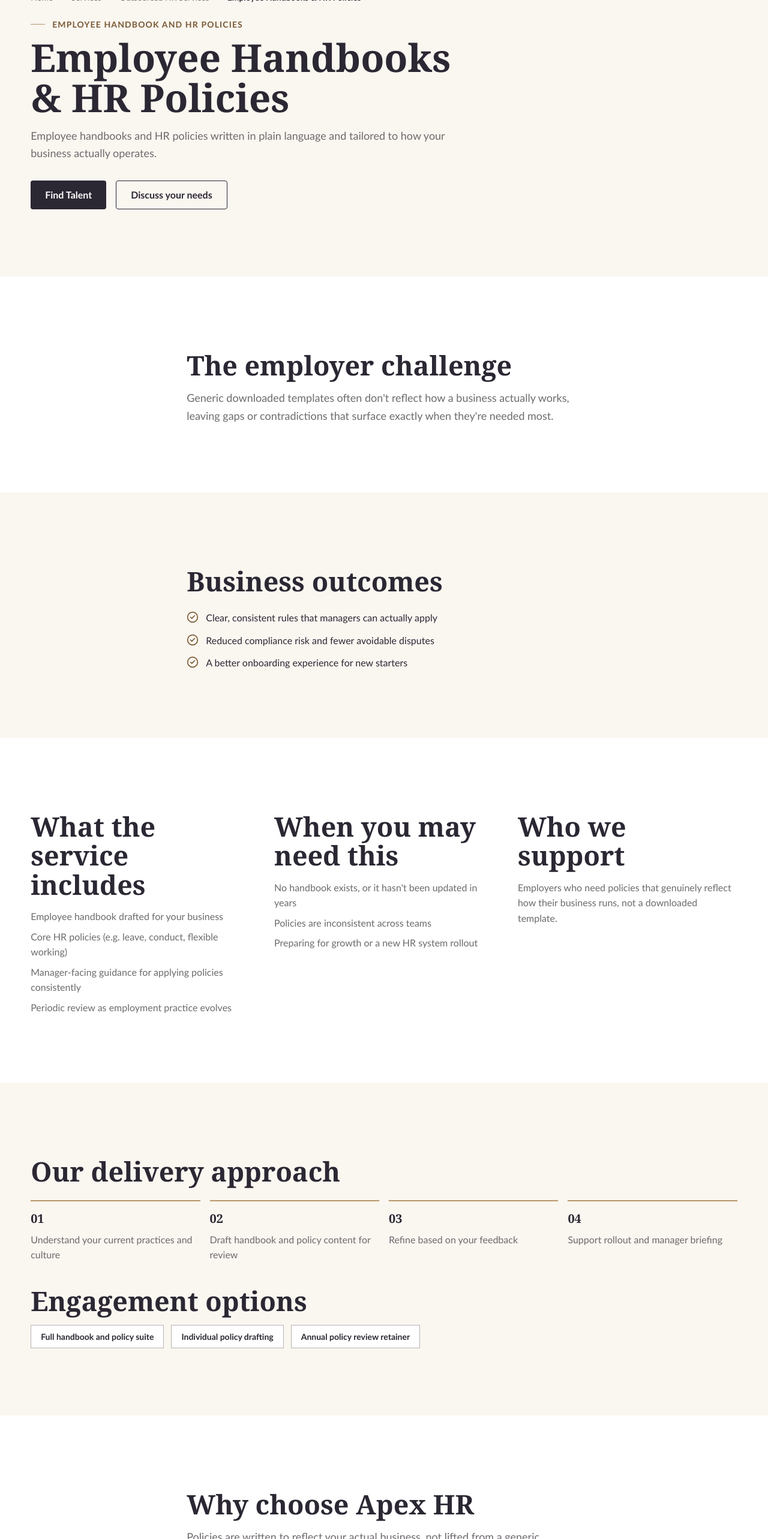
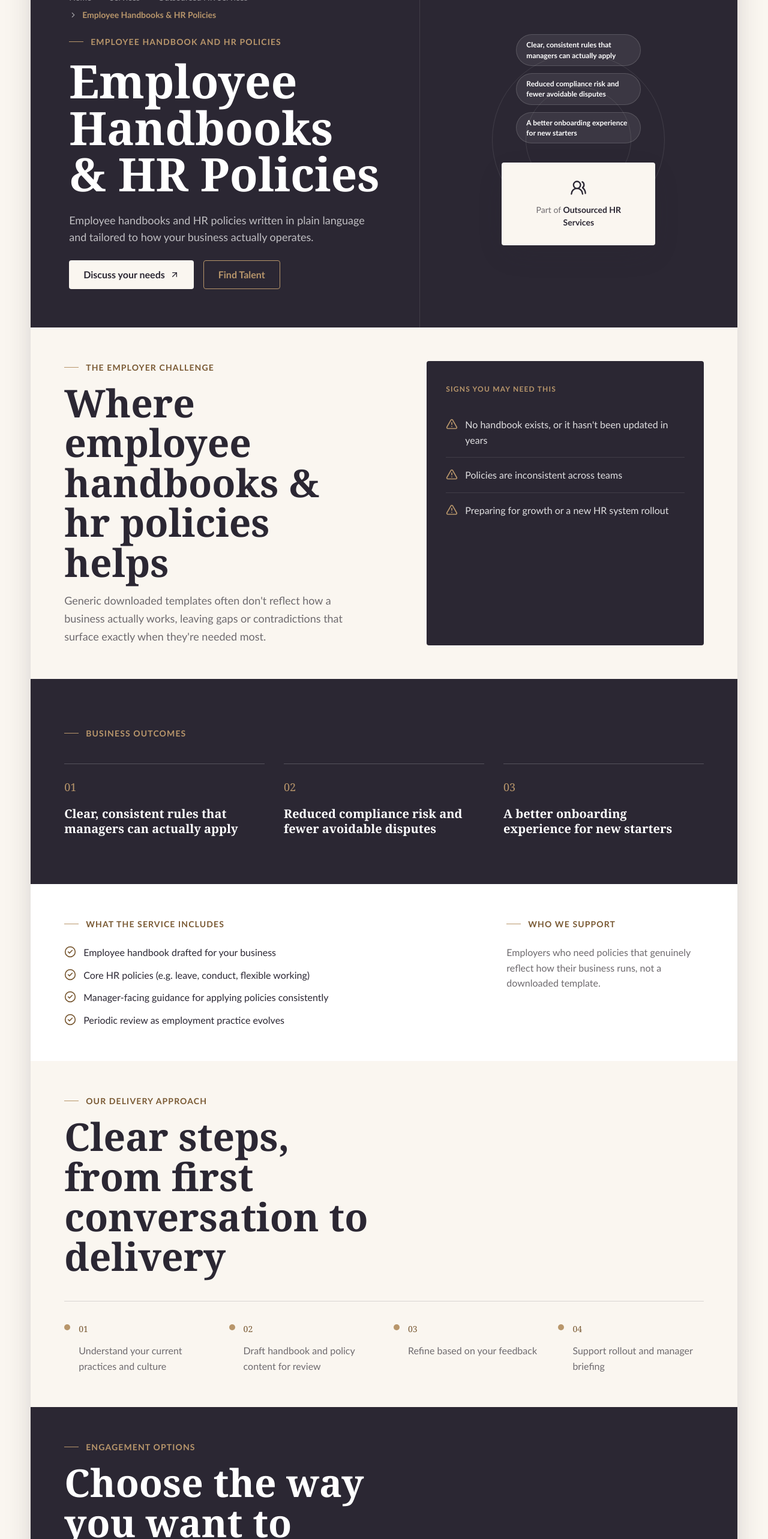
Before and after one commit to EmmanuelNwodo/Apex-hr, a Next.js app: page /services/employee-handbooks-and-hr-policies/ in a window 1280 px wide. Shown: the part 220-2786 px from the top of the page at 60% size. Built offline with nearby package versions, Linux system fonts and the light colour scheme.

Commit message:
complete individaul sub-service page

```diff
--- a/src/components/templates/service-page-template.tsx
+++ b/src/components/templates/service-page-template.tsx
@@ -1,16 +1,16 @@
 import Link from "next/link";
-import { CheckCircle2 } from "lucide-react";
-import { Section } from "@/components/layout/section";
+import { ArrowUpRight, CheckCircle2, TriangleAlert } from "lucide-react";
+import { Container } from "@/components/layout/container";
 import { Breadcrumbs } from "@/components/layout/breadcrumbs";
 import { SectionKicker } from "@/components/ui/section-kicker";
-import { SectionHeading } from "@/components/ui/section-heading";
 import { LinkButton } from "@/components/ui/link-button";
 import { FaqAccordion } from "@/components/content/faq-accordion";
 import { EmptyEditorialState } from "@/components/content/empty-editorial-state";
+import { serviceCategoryIcons } from "@/lib/service-category-icons";
 import { routes } from "@/config/routes";
 import type { RouteRecord } from "@/types/route";
 import type { ServiceContent } from "@/content/services-data";
-import { getService } from "@/config/services";
+import { getService, getServiceCategory } from "@/config/services";
 import { getSector } from "@/config/sectors";
 
 interface ServicePageTemplateProps {
@@ -20,13 +20,28 @@ interface ServicePageTemplateProps {
 }
 
 /**
- * Reusable template implementing the 17-section individual service page
- * structure from this phase's brief (and CLAUDE.md section 12). Sections
- * 13-15 (case study / expert / insight) render an honest empty state when
- * no genuine, approved content exists yet, rather than being omitted or
- * fabricated.
+ * Individual (sub-)service page template, per the approved reference
+ * layout, generalised across all 48 services using only fields already
+ * authored in services-data.ts — no per-service bespoke copy was
+ * invented to match the reference exactly. Notably:
+ * - the reference's three-item "trust strip" and its interactive
+ *   deal-lifecycle "scope explorer" were both written for one specific
+ *   service (M&A due diligence) with data no other service has (distinct
+ *   phase titles/copy/deliverables per phase) — reproducing them for all
+ *   48 pages would mean fabricating that structure 47 more times, so
+ *   neither was built;
+ * - the "risks we help uncover" aside reuses the existing `whenNeeded`
+ *   list (already phrased as trigger/signal statements) under an
+ *   honest, generic heading instead;
+ * - "Our delivery approach" keeps deliveryApproach as a static numbered
+ *   timeline rather than an interactive picker, since each step is one
+ *   sentence, not a title/description pair.
+ * Sections 13-15 (case study / expert / insight) still render an honest
+ * empty state when no genuine, approved content exists yet.
  */
 export function ServicePageTemplate({ title, breadcrumbTrail, service }: ServicePageTemplateProps) {
+  const parentCategory = getServiceCategory(service.categorySlug);
+  const CategoryIcon = parentCategory ? serviceCategoryIcons[parentCategory.slug] : undefined;
   const relatedServices = service.relatedServiceSlugs
     .map((slug) => getService(slug))
     .filter((entry): entry is NonNullable<typeof entry> => Boolean(entry));
@@ -35,138 +50,190 @@ export function ServicePageTemplate({ title, breadcrumbTrail, service }: Service
     .filter((entry): entry is NonNullable<typeof entry> => Boolean(entry));
 
   return (
-    <>
-      {/* 1. Breadcrumbs + 2. hero */}
-      <Section tone="page">
-        <Breadcrumbs trail={breadcrumbTrail} />
-        <div className="mt-6 max-w-[var(--container-reading)]">
-          <SectionKicker>{service.primaryKeyword}</SectionKicker>
-          <h1 className="mt-3 font-display text-h1 font-bold text-navy">{title}</h1>
-          <p className="mt-4 text-lead text-text-secondary">{service.heroSummary}</p>
-          <div className="mt-8 flex flex-wrap gap-4">
-            <LinkButton href={routes.findTalent.path} variant="primary" surface="light">
+    <div className="bg-surface-page py-8 md:py-12">
+      <Container size="wide">
+        <div className="overflow-hidden rounded-md bg-cream shadow-(--shadow-modal)">
+          <header className="grid grid-cols-1 overflow-hidden bg-navy lg:grid-cols-[1.1fr_0.9fr]">
+            <div className="flex flex-col justify-center gap-6 p-8 sm:p-10 lg:p-16">
+              <Breadcrumbs trail={breadcrumbTrail} tone="dark" />
+              <div>
+                <SectionKicker tone="dark">{service.primaryKeyword}</SectionKicker>
+                <h1 className="mt-4 max-w-xl font-display text-display font-bold text-white">{title}</h1>
+              </div>
+              <p className="max-w-lg text-lead text-white/70">{service.heroSummary}</p>
+              <div className="flex flex-wrap items-center gap-4">
+                <LinkButton href={routes.contact.path} variant="primary" surface="dark">
+                  Discuss your needs
+                  <ArrowUpRight aria-hidden="true" className="h-4 w-4" />
+                </LinkButton>
+                <LinkButton href={routes.findTalent.path} variant="secondary" surface="dark">
                   {routes.findTalent.label}
-            </LinkButton>
-            <LinkButton href={routes.contact.path} variant="secondary" surface="light">
-              Discuss your needs
                 </LinkButton>
               </div>
             </div>
-      </Section>
 
-      {/* 3. Employer challenge */}
-      <Section tone="card" containerSize="reading">
-        <SectionHeading title="The employer challenge" />
-        <p className="mt-4 text-body-lg text-text-secondary">{service.employerChallenge}</p>
-      </Section>
+            <div className="relative flex flex-col items-center justify-center gap-8 border-t border-white/10 p-10 lg:border-t-0 lg:border-l lg:p-14">
+              <div aria-hidden="true" className="pointer-events-none absolute inset-0 flex items-center justify-center">
+                <span className="absolute h-72 w-72 rounded-full border border-white/10" />
+                <span className="absolute h-44 w-44 rounded-full border border-white/10" />
+              </div>
 
-      {/* 4. Business outcomes */}
-      <Section tone="page" containerSize="reading">
-        <SectionHeading title="Business outcomes" />
+              <div className="relative z-10 flex flex-wrap justify-center gap-3">
+                {service.businessOutcomes.slice(0, 4).map((outcome) => (
+                  <span
+                    key={outcome}
+                    className="inline-flex max-w-52 items-center rounded-full border border-white/15 bg-white/8 px-4 py-2 text-caption font-semibold text-white"
+                  >
+                    {outcome}
+                  </span>
+                ))}
+              </div>
+
+              <div className="relative z-10 flex flex-col items-center gap-2 rounded-md bg-cream px-10 py-7 text-center shadow-(--shadow-modal)">
+                {CategoryIcon && <CategoryIcon aria-hidden="true" className="h-7 w-7 text-navy" />}
+                {parentCategory && (
+                  <p className="mt-1 max-w-44 text-small text-text-secondary">
+                    Part of{" "}
+                    <Link href={`/services/${parentCategory.slug}/`} className="font-semibold text-navy underline-offset-4 hover:underline">
+                      {parentCategory.title}
+                    </Link>
+                  </p>
+                )}
+              </div>
+            </div>
+          </header>
+
+          <section className="grid grid-cols-1 gap-10 p-8 sm:p-10 lg:grid-cols-[1.1fr_0.9fr] lg:p-14">
+            <div>
+              <SectionKicker tone="light">The employer challenge</SectionKicker>
+              <h2 className="mt-4 max-w-lg font-display text-h1 font-bold text-navy">
+                Where {title.toLowerCase()} helps
+              </h2>
+              <p className="mt-4 max-w-lg text-body-lg text-text-secondary">{service.employerChallenge}</p>
+            </div>
+
+            {service.whenNeeded.length > 0 && (
+              <aside className="rounded-md bg-navy p-8">
+                <span className="text-caption font-semibold uppercase tracking-widest text-gold">
+                  Signs you may need this
+                </span>
+                <div className="mt-5 flex flex-col">
+                  {service.whenNeeded.map((sign) => (
+                    <div key={sign} className="flex items-start gap-3 border-t border-white/10 py-4 first:border-t-0">
+                      <TriangleAlert aria-hidden="true" className="mt-0.5 h-5 w-5 shrink-0 text-gold" />
+                      <p className="text-body text-white/85">{sign}</p>
+                    </div>
+                  ))}
+                </div>
+              </aside>
+            )}
+          </section>
+
+          <section aria-label="Business outcomes" className="bg-navy px-8 py-16 sm:px-10 lg:px-14 lg:py-20">
+            <SectionKicker tone="dark">Business outcomes</SectionKicker>
+            <div className="mt-10 grid grid-cols-1 gap-8 sm:grid-cols-2 lg:grid-cols-3">
+              {service.businessOutcomes.map((outcome, index) => (
+                <div key={outcome} className="border-t border-white/20 pt-6">
+                  <span className="font-display text-body-lg text-gold">
+                    {String(index + 1).padStart(2, "0")}
+                  </span>
+                  <p className="mt-4 max-w-xs font-display text-h4 font-bold text-white">{outcome}</p>
+                </div>
+              ))}
+            </div>
+          </section>
+
+          <section className="grid grid-cols-1 gap-10 bg-surface-card p-8 sm:p-10 lg:grid-cols-3 lg:p-14">
+            <div className="lg:col-span-2">
+              <SectionKicker tone="light">What the service includes</SectionKicker>
               <ul className="mt-6 flex flex-col gap-3">
-          {service.businessOutcomes.map((outcome) => (
-            <li key={outcome} className="flex items-start gap-3 text-body text-text-primary">
+                {service.whatItIncludes.map((item) => (
+                  <li key={item} className="flex items-start gap-3 text-body text-text-primary">
                     <CheckCircle2 aria-hidden="true" className="mt-0.5 h-5 w-5 shrink-0 text-gold-ink" />
-              {outcome}
-            </li>
-          ))}
-        </ul>
-      </Section>
-
-      {/* 5. What it includes + 6. When needed + 7. Who we support */}
-      <Section tone="card">
-        <div className="grid grid-cols-1 gap-10 lg:grid-cols-3">
-          <div>
-            <SectionHeading title="What the service includes" as="h3" />
-            <ul className="mt-4 flex flex-col gap-2">
-              {service.whatItIncludes.map((item) => (
-                <li key={item} className="text-body text-text-secondary">
                     {item}
                   </li>
                 ))}
               </ul>
             </div>
             <div>
-            <SectionHeading title="When you may need this" as="h3" />
-            <ul className="mt-4 flex flex-col gap-2">
-              {service.whenNeeded.map((item) => (
-                <li key={item} className="text-body text-text-secondary">
-                  {item}
-                </li>
-              ))}
-            </ul>
+              <SectionKicker tone="light">Who we support</SectionKicker>
+              <p className="mt-6 text-body text-text-secondary">{service.whoWeSupport}</p>
             </div>
-          <div>
-            <SectionHeading title="Who we support" as="h3" />
-            <p className="mt-4 text-body text-text-secondary">{service.whoWeSupport}</p>
-          </div>
-        </div>
-      </Section>
+          </section>
 
-      {/* 8. Delivery approach + 9. Engagement options */}
-      <Section tone="page">
-        <SectionHeading title="Our delivery approach" />
-        <ol className="mt-6 grid grid-cols-1 gap-4 sm:grid-cols-2 lg:grid-cols-4">
+          <section className="p-8 sm:p-10 lg:p-14">
+            <SectionKicker tone="light">Our delivery approach</SectionKicker>
+            <h2 className="mt-4 max-w-lg font-display text-h1 font-bold text-navy">
+              Clear steps, from first conversation to delivery
+            </h2>
+            <ol className="mt-10 grid grid-cols-1 gap-8 border-t border-border-subtle pt-8 sm:grid-cols-2 lg:grid-cols-4">
               {service.deliveryApproach.map((step, index) => (
-            <li key={step} className="border-t-2 border-gold pt-4">
-              <span className="font-display text-h4 font-bold text-navy">
+                <li key={step} className="relative pl-6">
+                  <span aria-hidden="true" className="absolute left-0 top-1.5 h-2.5 w-2.5 rounded-full bg-gold" />
+                  <span className="font-display text-small text-gold-ink">
                     {String(index + 1).padStart(2, "0")}
                   </span>
-              <p className="mt-2 text-body text-text-secondary">{step}</p>
+                  <p className="mt-3 text-body text-text-secondary">{step}</p>
                 </li>
               ))}
             </ol>
-        <div className="mt-10">
-          <SectionHeading title="Engagement options" as="h3" />
-          <ul className="mt-4 flex flex-wrap gap-3">
+          </section>
+
+          {service.engagementOptions.length > 0 && (
+            <section className="bg-navy p-8 sm:p-10 lg:p-14">
+              <SectionKicker tone="dark">Engagement options</SectionKicker>
+              <h2 className="mt-4 max-w-lg font-display text-h1 font-bold text-white">
+                Choose the way you want to work together
+              </h2>
+              <div className="mt-10 grid grid-cols-1 gap-4 sm:grid-cols-2">
                 {service.engagementOptions.map((option) => (
-              <li
+                  <div
                     key={option}
-                className="border border-border-strong bg-surface-card px-4 py-2 text-small font-semibold text-navy"
+                    className="flex flex-col justify-between gap-8 rounded-md border border-white/15 bg-white/5 p-6"
                   >
-                {option}
-              </li>
+                    <h3 className="font-display text-h4 font-bold text-white">{option}</h3>
+                    <Link
+                      href={routes.contact.path}
+                      className="inline-flex w-fit items-center gap-2 text-caption font-bold uppercase tracking-[0.08em] text-gold"
+                    >
+                      Discuss this option
+                      <ArrowUpRight aria-hidden="true" className="h-4 w-4" />
+                    </Link>
+                  </div>
                 ))}
-          </ul>
               </div>
-      </Section>
+            </section>
+          )}
 
-      {/* 10. Why choose Apex HR */}
-      <Section tone="card" containerSize="reading">
-        <SectionHeading title="Why choose Apex HR" />
-        <p className="mt-4 text-body-lg text-text-secondary">{service.whyApex}</p>
-      </Section>
-
-      {/* 11. Related services + 12. Relevant sectors */}
-      {(relatedServices.length > 0 || relatedSectors.length > 0) && (
-        <Section tone="page">
-          <div className="grid grid-cols-1 gap-10 md:grid-cols-2">
+          {(relatedServices.length > 0 || relatedSectors.length > 0 || service.faqs.length > 0) && (
+            <section className="grid grid-cols-1 gap-12 p-8 sm:p-10 lg:grid-cols-[0.85fr_1.15fr] lg:p-14">
+              <div>
+                <SectionKicker tone="light">Continue exploring</SectionKicker>
+                <h2 className="mt-4 font-display text-h2 font-bold text-navy">Related expertise</h2>
                 {relatedServices.length > 0 && (
-              <div>
-                <SectionHeading title="Related services" as="h3" />
-                <ul className="mt-4 flex flex-col gap-2">
+                  <ul className="mt-6 flex flex-col">
                     {relatedServices.map((related) => (
-                    <li key={related.slug}>
+                      <li key={related.slug} className="border-t border-border-subtle first:border-t-0">
                         <Link
                           href={`/services/${related.slug}/`}
-                        className="text-body font-semibold text-navy underline-offset-4 hover:underline"
+                          className="flex items-center justify-between gap-4 py-4 font-semibold text-navy hover:text-gold-ink"
                         >
                           {related.title}
+                          <ArrowUpRight aria-hidden="true" className="h-4 w-4 shrink-0" />
                         </Link>
                       </li>
                     ))}
                   </ul>
-              </div>
                 )}
                 {relatedSectors.length > 0 && (
-              <div>
-                <SectionHeading title="Relevant sectors" as="h3" />
-                <ul className="mt-4 flex flex-col gap-2">
+                  <div className="mt-8">
+                    <h3 className="font-display text-h4 font-bold text-navy">Relevant sectors</h3>
+                    <ul className="mt-4 flex flex-wrap gap-2">
                       {relatedSectors.map((related) => (
                         <li key={related.slug}>
                           <Link
                             href={`/sector/${related.slug}/`}
-                        className="text-body font-semibold text-navy underline-offset-4 hover:underline"
+                            className="rounded-full border border-border-subtle bg-surface-card px-4 py-2 text-small text-navy underline-offset-4 hover:border-navy hover:underline"
                           >
                             {related.title}
                           </Link>
@@ -176,41 +243,47 @@ export function ServicePageTemplate({ title, breadcrumbTrail, service }: Service
                   </div>
                 )}
               </div>
-        </Section>
+
+              {service.faqs.length > 0 && (
+                <div>
+                  <SectionKicker tone="light">Frequently asked questions</SectionKicker>
+                  <h2 className="mt-4 font-display text-h2 font-bold text-navy">What clients usually ask</h2>
+                  <div className="mt-6">
+                    <FaqAccordion items={service.faqs} />
+                  </div>
+                </div>
+              )}
+            </section>
           )}
 
-      {/* 13-15. Case study / expert / insight areas — honest empty states */}
-      <Section tone="card">
-        <div className="grid grid-cols-1 gap-8 md:grid-cols-3">
+          <section className="p-8 sm:p-10 lg:p-14">
+            <SectionKicker tone="light">Still deciding</SectionKicker>
+            <div className="mt-6 grid grid-cols-1 gap-6 md:grid-cols-3">
               <EmptyEditorialState message="A relevant case study will appear here once verified evidence is approved." />
               <EmptyEditorialState message="A relevant Apex expert will appear here once an approved profile exists." />
               <EmptyEditorialState message="A relevant insight article will appear here once published." />
             </div>
-      </Section>
+          </section>
 
-      {/* 16. FAQs */}
-      <Section tone="page" containerSize="reading">
-        <SectionHeading title="Frequently asked questions" />
-        <div className="mt-8">
-          <FaqAccordion items={service.faqs} />
+          <div className="mx-4 mb-4 mt-4 flex flex-col gap-6 rounded-md bg-gold p-8 sm:mx-6 sm:mb-6 sm:mt-6 sm:flex-row sm:items-center sm:justify-between lg:mx-8 lg:mb-8 lg:mt-8 lg:p-12">
+            <div>
+              <h3 className="font-display text-h2 font-bold text-navy">
+                Ready to talk about {title.toLowerCase()}?
+              </h3>
+              <p className="mt-2 max-w-md text-body text-navy/80">{service.whyApex}</p>
             </div>
-      </Section>
-
-      {/* 17. Service-specific CTA */}
-      <Section tone="dark" className="text-center">
-        <h2 className="mx-auto max-w-2xl font-display text-h2 font-bold text-white">
-          Ready to talk about {title.toLowerCase()}?
-        </h2>
             <LinkButton
               href={routes.findTalent.path}
               variant="primary"
-          surface="dark"
-          className="mt-8"
+              surface="light"
+              className="shrink-0"
               data-analytics-id={`service-cta-${title.toLowerCase().replace(/\s+/g, "-")}`}
             >
               {routes.findTalent.label}
             </LinkButton>
-      </Section>
-    </>
+          </div>
+        </div>
+      </Container>
+    </div>
   );
 }
```
Lines whose indentation alone changed are shown as unchanged.
